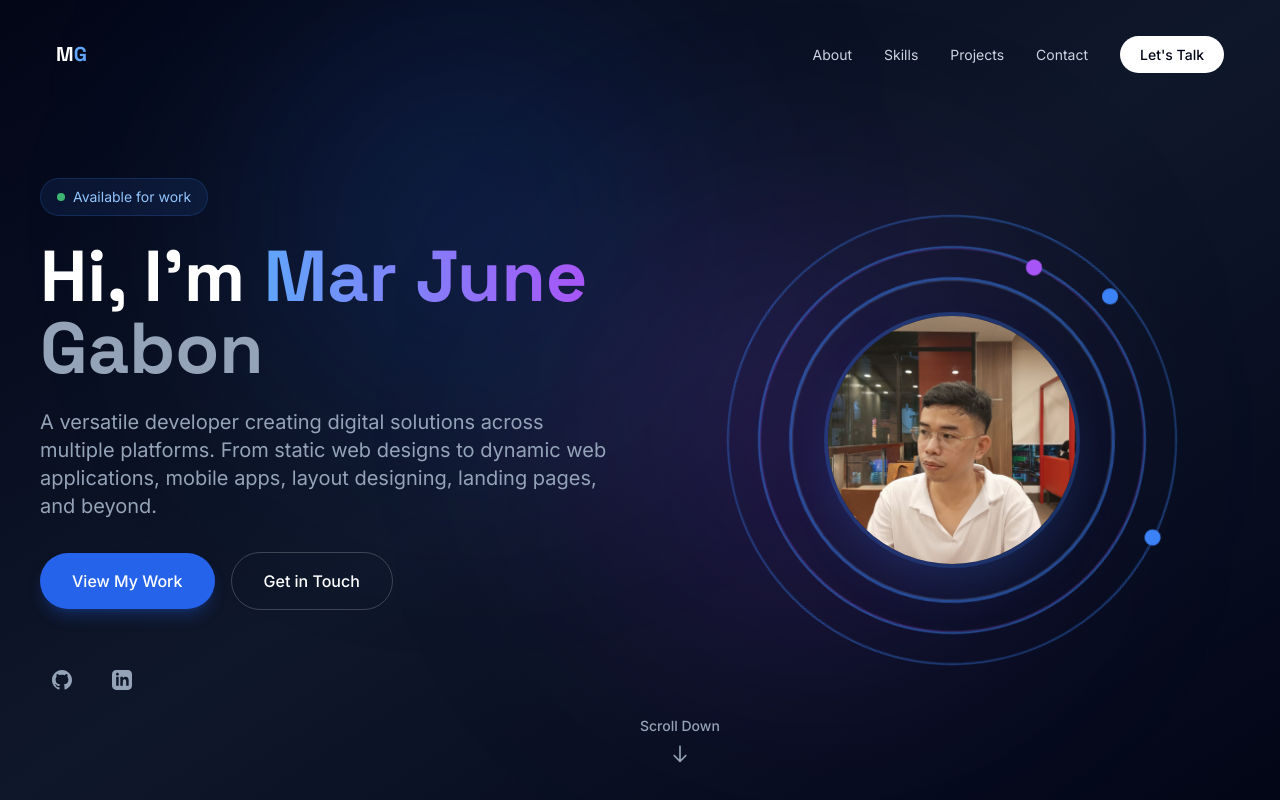
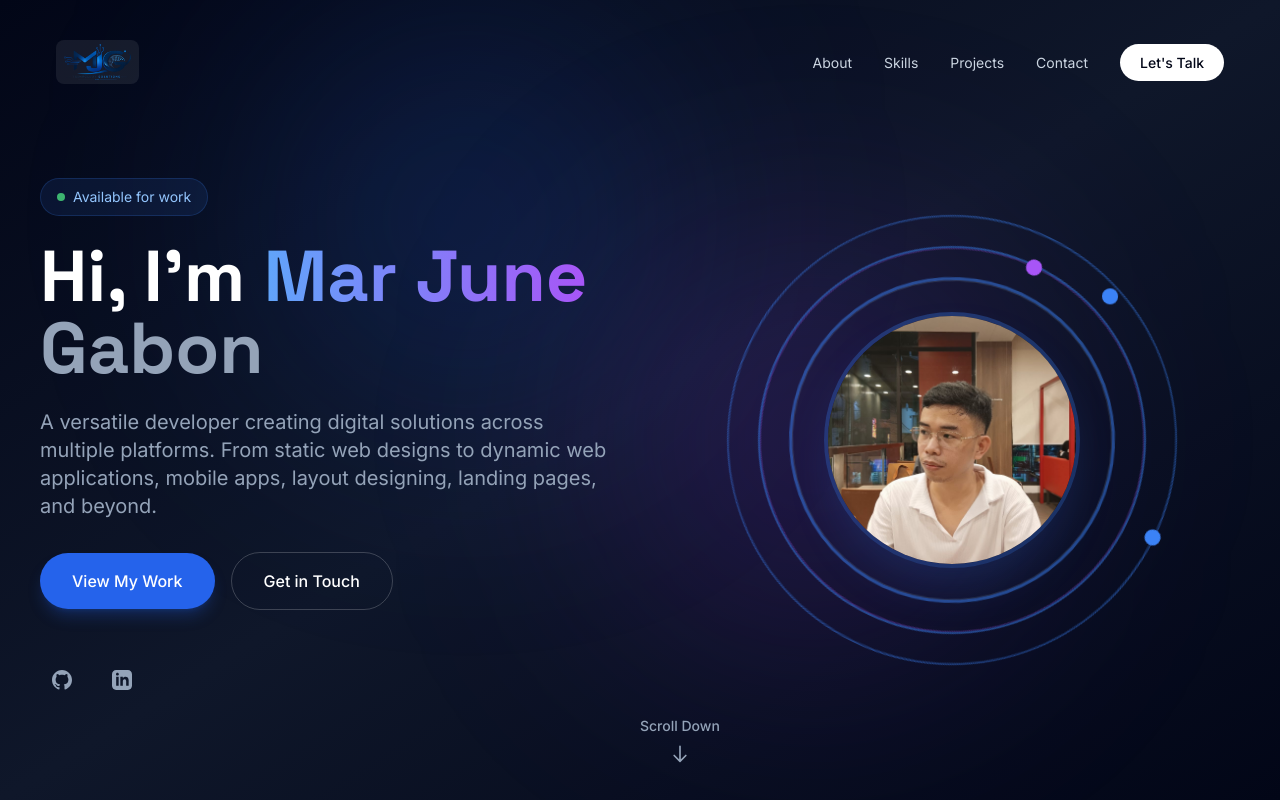
Before and after one commit to mjhub01/portfolio, a plain HTML site: page index.html in a window 1280 px wide. Shown: the top 800 px of the page. Drawn offline with nearby package versions, Linux system fonts and the light colour scheme.

Commit message:
Add MJG brand logo to navbar

```diff
--- a/index.html
+++ b/index.html
@@ -39,7 +39,7 @@
     <header id="navbar" class="fixed top-0 left-0 right-0 z-50 py-6 transition-all duration-300">
         <div class="max-w-7xl mx-auto px-4 sm:px-6 lg:px-8">
             <nav class="flex items-center justify-between px-6 py-4 rounded-2xl transition-all duration-300 bg-transparent">
-                <a href="#" class="text-xl font-display font-bold">M<span class="text-blue-400">G</span></a>
+                <a href="#"><img src="images/brand.png" alt="MJG Technology Solutions" class="brand-logo"></a>
                 <ul class="hidden md:flex items-center gap-8">
                     <li><a href="#about" class="text-sm text-slate-300 hover:text-white transition-colors">About</a></li>
                     <li><a href="#skills" class="text-sm text-slate-300 hover:text-white transition-colors">Skills</a></li>
--- a/styles.css
+++ b/styles.css
@@ -1,3 +1,17 @@
+/* Brand logo */
+.brand-logo {
+    height: 44px;
+    width: auto;
+    border-radius: 8px;
+    background: rgba(255, 255, 255, 0.08);
+    padding: 4px 8px;
+    transition: background 0.3s;
+}
+
+.brand-logo:hover {
+    background: rgba(255, 255, 255, 0.15);
+}
+
 /* Glass morphism effect */
 .glass {
     background: rgba(255, 255, 255, 0.05);
```
Also changed, not shown: images/brand.png (added).
